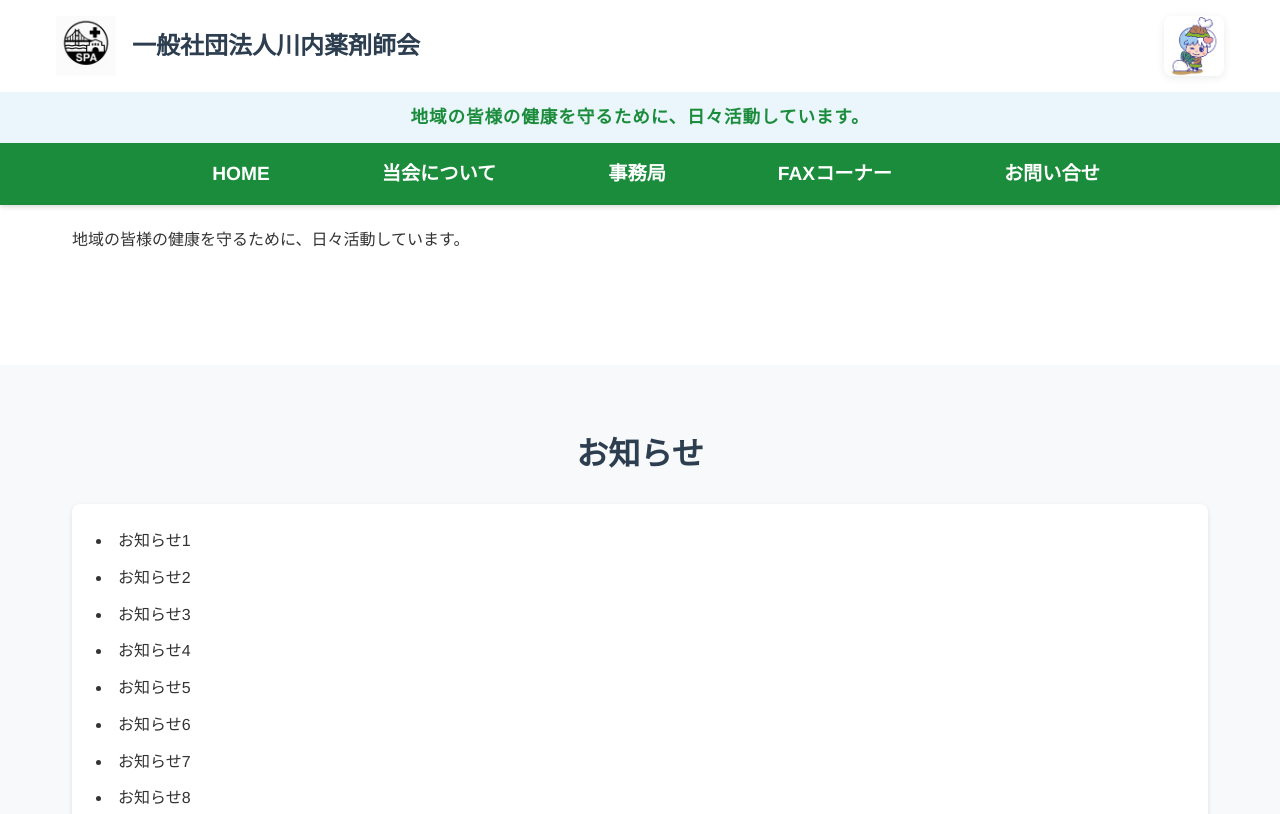
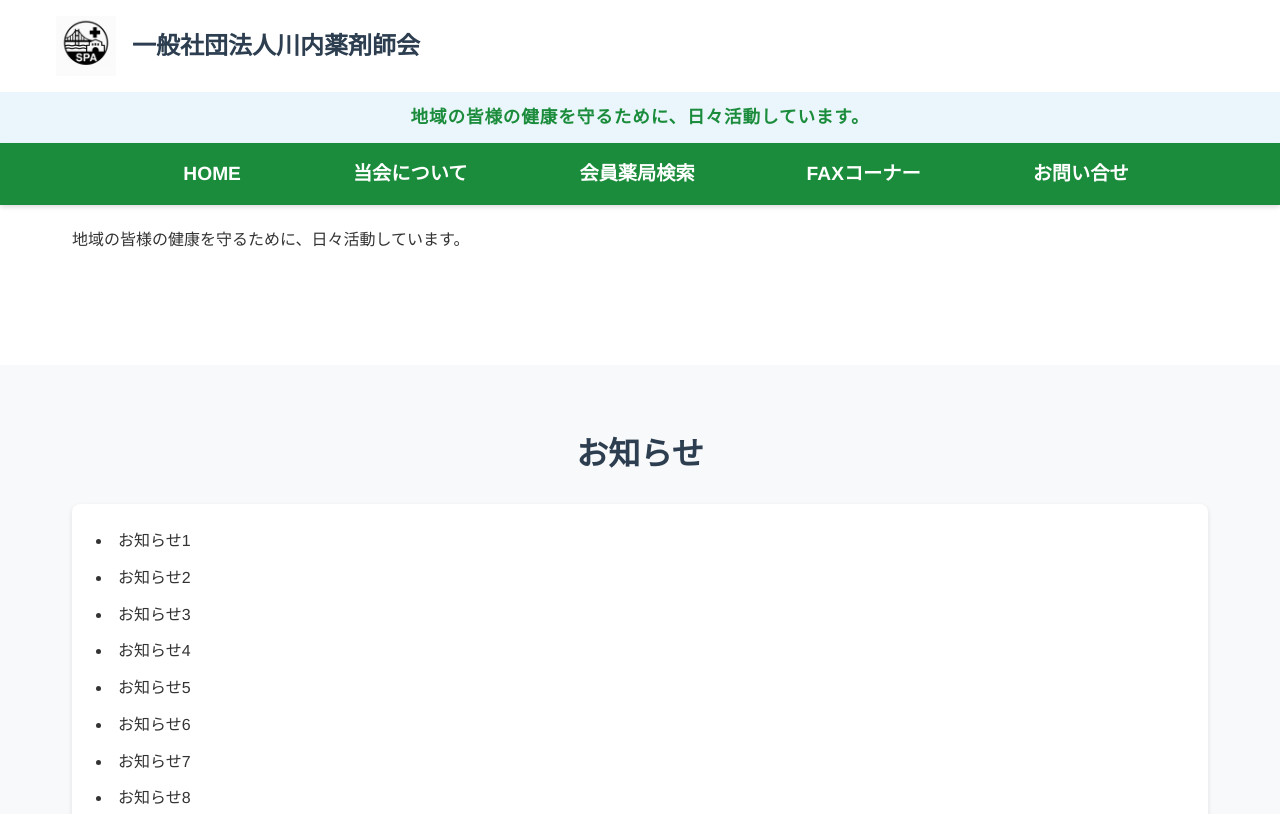
Before and after one commit to m-youichi/sendaipha, a plain HTML site: page index.html in a window 1280 px wide. Shown: the top 814 px of the page. Drawn offline with Linux system fonts and the light colour scheme.

Commit message:
最新の変更を反映

```diff
--- a/header.html
+++ b/header.html
@@ -2,14 +2,13 @@
   <div class="header-container">
     <img src="img/logo.png" alt="一般社団法人川内薬剤師会ロゴ" style="height:60px;margin-right:1rem;">
     <h1><a href="index.html" style="color:inherit;text-decoration:none;">一般社団法人川内薬剤師会</a></h1>
-    <img src="img/farumin_sakurajima.png" alt="ふぁるみん 鹿児島県 桜島" class="header-photo">
   </div>
   <div class="header-message">地域の皆様の健康を守るために、日々活動しています。</div>
   <nav class="global-nav">
     <ul>
       <li><a href="index.html">HOME</a></li>
       <li class="has-submenu"><a href="about.html">当会について</a></li>
-      <li><a href="office.html">事務局</a></li>
+      <li><a href="search.html">会員薬局検索</a></li>
       <li><a href="fax.html">FAXコーナー</a></li>
       <li><a href="contact.html">お問い合せ</a></li>
     </ul>
```
Also changed, not shown: 1 other file.
